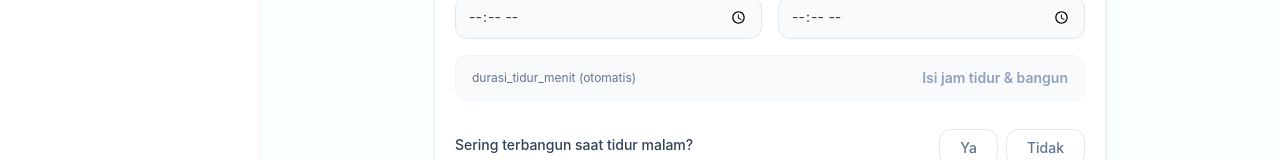
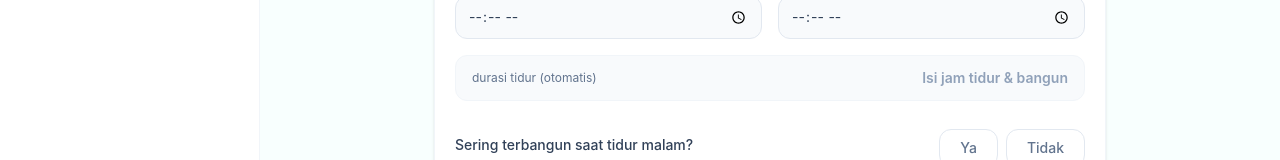
Before and after one commit to WasNi1/stresstracker-ai, a React app in the folder frontend/: page /input-harian in a window 1280 px wide. Shown: the part 329-489 px from the top of the page. Built offline with nearby package versions, Linux system fonts and the light colour scheme; no server answers; the HTML template or start-up script is replaced by a standard one.

Commit message:
Mengubah kalimat nya durasi_tidur_otomatis jadi durasi tidur (otomatis)

```diff
--- a/frontend/src/pages/DailyInput.jsx
+++ b/frontend/src/pages/DailyInput.jsx
@@ -288,7 +288,7 @@
 
             {/* Durasi otomatis */}
             <div className={`rounded-xl px-4 py-3 mb-4 flex items-center justify-between ${durasi !== null ? 'bg-teal-50 border border-teal-100' : 'bg-slate-50 border border-slate-100'}`}>
-              <span className='text-xs text-slate-500'>durasi_tidur_menit (otomatis)</span>
+              <span className='text-xs text-slate-500'>durasi tidur (otomatis)</span>
               <span className={`text-sm font-semibold ${durasi !== null ? 'text-teal-600' : 'text-slate-400'}`}>
                 {durasi !== null ? menitKeJam(durasi) : 'Isi jam tidur & bangun'}
               </span>
```
